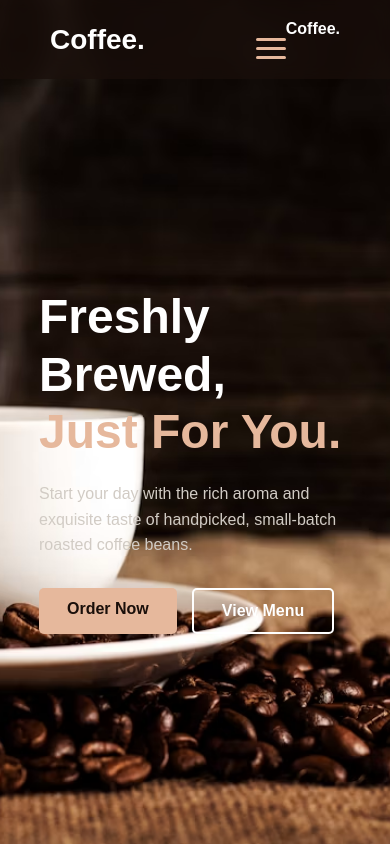
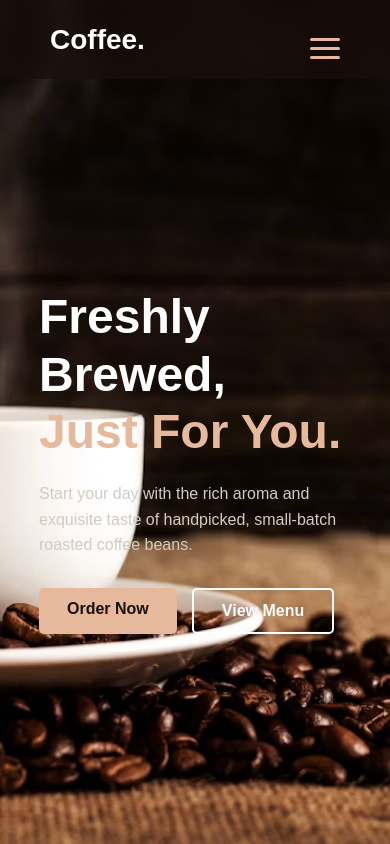
Before and after one commit to FranX0820/Coffee, a website: page public/index.html in a window 390 px wide. Shown: the top 844 px of the page. Drawn offline with Linux system fonts and the light colour scheme.

Commit message:
hamburger

```diff
--- a/public/index.html
+++ b/public/index.html
@@ -10,7 +10,7 @@
     <header class="header">
       <h1 class="logo">Coffee.</h1>
       <nav class="navbar">
-        <a href="index.html" class="logo">Coffee.</a>
+        <a href="index.html" class="logo"></a>
 
         <button class="hamburger" id="hamburger-btn">
           <span></span>
```
